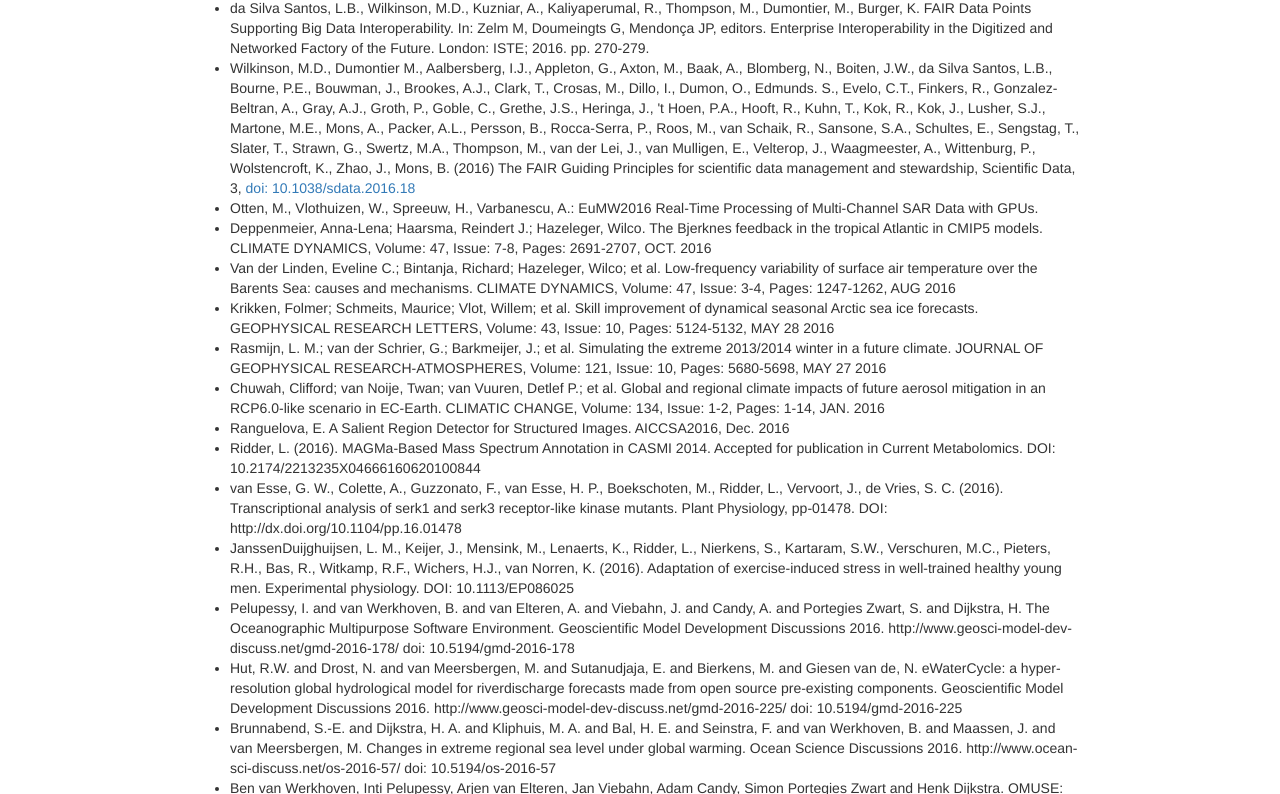
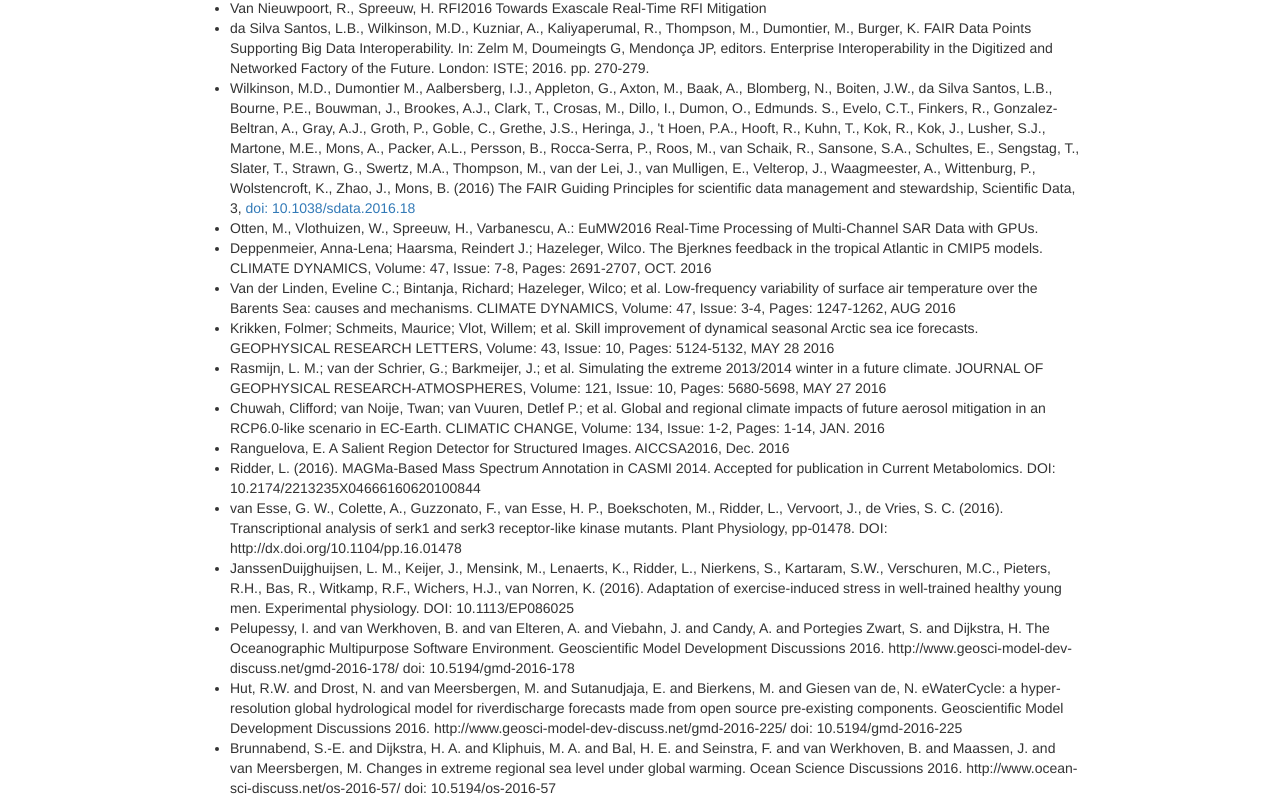
Before and after one commit to NLeSC/research.esciencecenter.nl, a plain HTML site: page index.html in a window 1280 px wide. Shown: the part 217-1011 px from the top of the page. Drawn offline with Linux system fonts and the light colour scheme.

Commit message:
Update index.html

```diff
--- a/index.html
+++ b/index.html
@@ -45,6 +45,7 @@
 
           <h2>2016</h2>
           <ul>
+            <li>Van Nieuwpoort, R., Spreeuw, H. RFI2016 Towards Exascale Real-Time RFI Mitigation </li>
             <li>da Silva Santos, L.B., Wilkinson, M.D., Kuzniar, A., Kaliyaperumal, R., Thompson, M., Dumontier, M., Burger, K. FAIR Data Points Supporting Big Data Interoperability. In: Zelm M, Doumeingts G, Mendonça JP, editors. Enterprise Interoperability in the Digitized and Networked Factory of the Future. London: ISTE; 2016. pp. 270-279.</li>
             <li>Wilkinson, M.D., Dumontier M., Aalbersberg, I.J., Appleton, G., Axton, M., Baak, A., Blomberg, N., Boiten, J.W., da Silva Santos, L.B., Bourne, P.E., Bouwman, J., Brookes, A.J., Clark, T., Crosas, M., Dillo, I., Dumon, O., Edmunds. S., Evelo, C.T., Finkers, R., Gonzalez-Beltran, A., Gray, A.J., Groth, P., Goble, C., Grethe, J.S., Heringa, J., 't Hoen, P.A., Hooft, R., Kuhn, T., Kok, R., Kok, J., Lusher, S.J., Martone, M.E., Mons, A., Packer, A.L., Persson, B., Rocca-Serra, P., Roos, M., van Schaik, R., Sansone, S.A., Schultes, E., Sengstag, T., Slater, T., Strawn, G., Swertz, M.A., Thompson, M., van der Lei, J., van Mulligen, E., Velterop, J., Waagmeester, A., Wittenburg, P., Wolstencroft, K., Zhao, J., Mons, B. (2016) The FAIR Guiding Principles for scientific data management and stewardship, Scientific Data, 3, <a href="http://dx.doi.org/10.1038/sdata.2016.18">doi: 10.1038/sdata.2016.18</a></li>
             <li>Otten, M., Vlothuizen, W., Spreeuw, H., Varbanescu, A.: EuMW2016 Real-Time Processing of Multi-Channel SAR Data with GPUs.</li>
```
